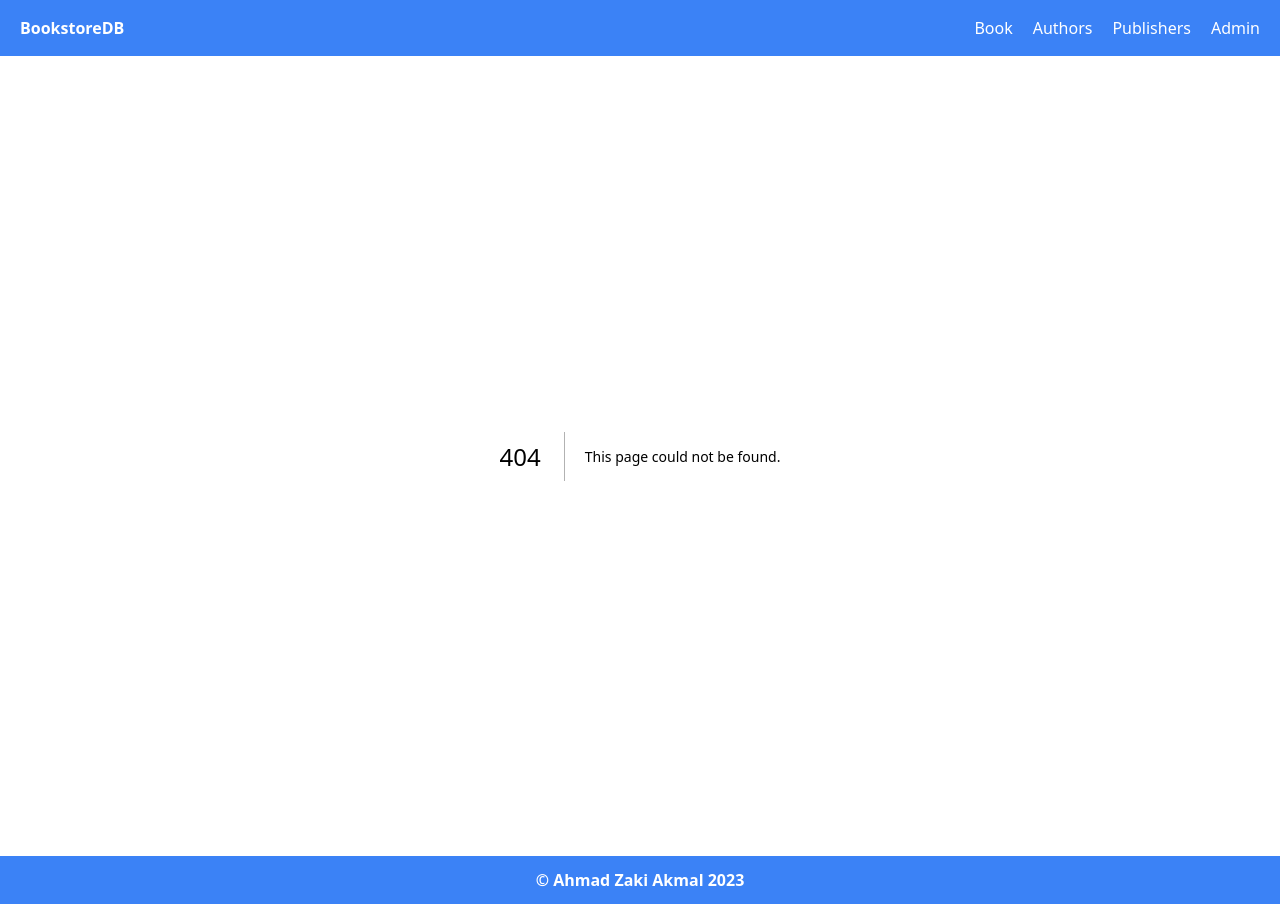
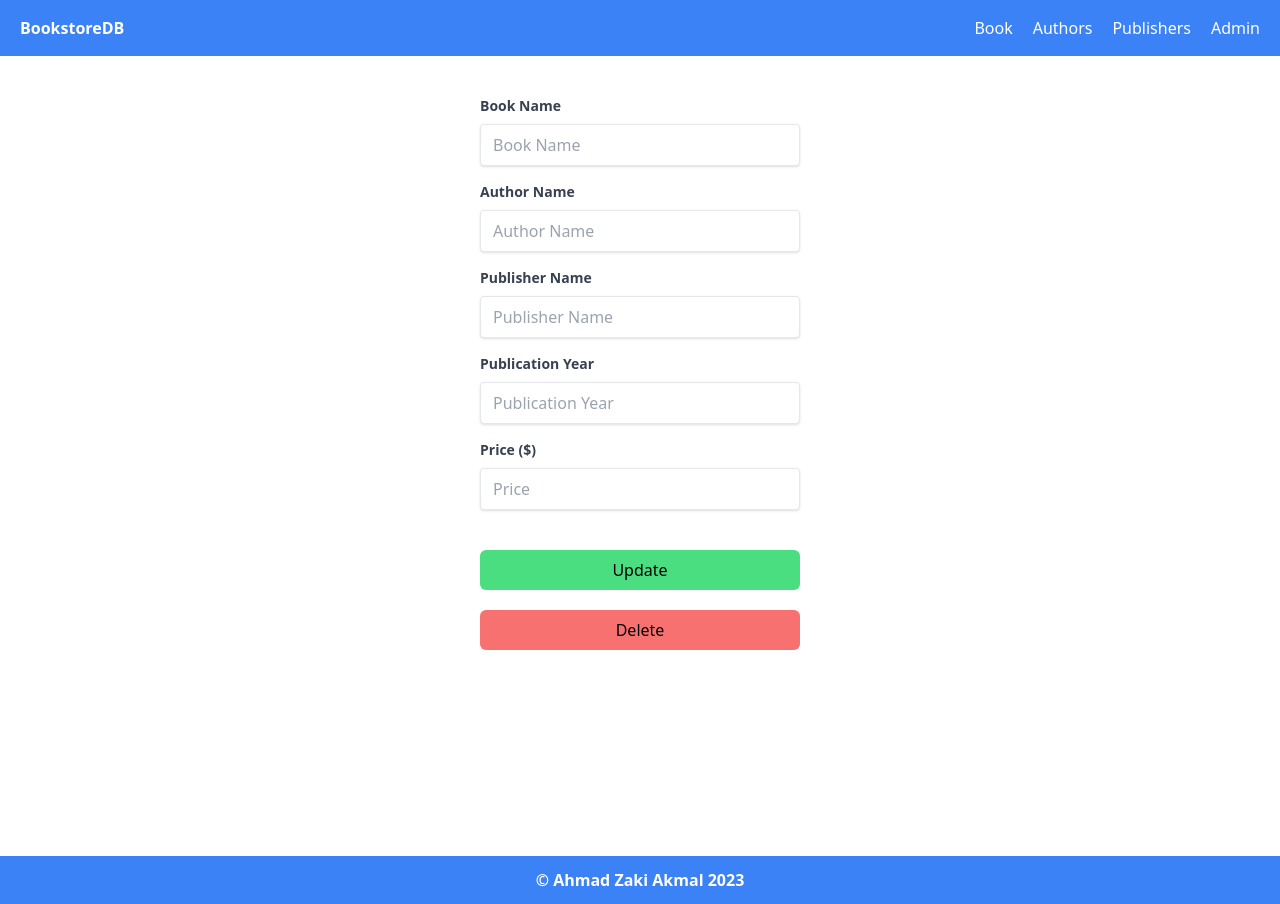
Before and after one commit to ahmadzaki2975/TBD-Frontend, a Next.js app: page /admin/books/1 in a window 1280 px wide. Before the commit this address had no page. Built offline with nearby package versions, Linux system fonts and the light colour scheme; no server answers.

Commit message:
feat: admin/books page ready to integrate

```diff
--- /dev/null
+++ b/src/pages/admin/books/[id].jsx
@@ -0,0 +1,108 @@
+import axios from "axios";
+import { useRouter } from "next/router";
+import { useEffect, useState } from "react";
+
+export default function BookDetailsAdminPage() {
+  const router = useRouter();
+  const { id } = router.query;
+  const [book, setBook] = useState({});
+  const apiUrl = process.env.NEXT_PUBLIC_API_URL;
+
+  useEffect(() => {
+    axios
+      .get(`${apiUrl}/books/${id}`)
+      .then((res) => {
+        setBook(res.data);
+      })
+      .catch((err) => {
+        console.log(err);
+        // alert("Error. Make sure the API is running.");
+      });
+  }, [id]);
+
+  return (
+    <main className="flex flex-col items-center min-h-screen py-10">
+      <div className="w-1/4">
+        <form>
+          <div className="">
+            <label className="block text-gray-700 text-sm font-bold mb-2">
+              Book Name
+            </label>
+            <input
+              type="text"
+              className="shadow appearance-none border rounded w-full py-2 px-3 text-gray-700"
+              placeholder="Book Name"
+              value={book.bookname}
+              onChange={(e) => setBook({ ...book, bookname: e.target.value })}
+            />
+          </div>
+          <div className="mt-4">
+            <label className="block text-gray-700 text-sm font-bold mb-2">
+              Author Name
+            </label>
+            <input
+              type="text"
+              className="shadow appearance-none border rounded w-full py-2 px-3 text-gray-700"
+              placeholder="Author Name"
+              value={book.authorname}
+              onChange={(e) => setBook({ ...book, authorname: e.target.value })}
+            />
+          </div>
+          <div className="mt-4">
+            <label className="block text-gray-700 text-sm font-bold mb-2">
+              Publisher Name
+            </label>
+            <input
+              type="text"
+              className="shadow appearance-none border rounded w-full py-2 px-3 text-gray-700"
+              placeholder="Publisher Name"
+              value={book.publishername}
+              onChange={(e) =>
+                setBook({ ...book, publishername: e.target.value })
+              }
+            />
+          </div>
+          <div className="mt-4">
+            <label className="block text-gray-700 text-sm font-bold mb-2">
+              Publication Year
+            </label>
+            <input
+              type="number"
+              className="shadow appearance-none border rounded w-full py-2 px-3 text-gray-700"
+              placeholder="Publication Year"
+              value={book.publicationyear}
+              onChange={(e) =>
+                setBook({ ...book, publicationyear: e.target.value })
+              }
+            />
+          </div>
+          <div className="mt-4">
+            <label className="block text-gray-700 text-sm font-bold mb-2">
+              Price ($)
+            </label>
+            <input
+              type="number"
+              className="shadow appearance-none border rounded w-full py-2 px-3 text-gray-700"
+              placeholder="Price"
+              value={book.price}
+              onChange={(e) => setBook({ ...book, price: e.target.value })}
+            />
+          </div>
+        </form>
+
+        <button
+          className="w-full bg-green-400 py-2 mt-10 cursor-pointer hover:bg-green-500 rounded-md"
+          onClick={() => alert("dari mana duitnya")}
+        >
+          Update
+        </button>
+        <button
+          className="w-full bg-red-400 py-2 mt-5 cursor-pointer hover:bg-red-500 rounded-md"
+          onClick={() => alert("dari mana duitnya")}
+        >
+          Delete
+        </button>
+      </div>
+    </main>
+  );
+}
--- a/src/pages/book/[id].jsx
+++ b/src/pages/book/[id].jsx
@@ -21,12 +21,6 @@ export default function BookPage() {
   }, [router.query.id]);
   return (
     <main className="flex flex-col items-center min-h-screen py-10">
-      {/* <div
-        onClick={() => router.replace("/")}
-        className="cursor-pointer hover:underline absolute top-[20px] left-0 m-2"
-      >
-        &larr; Back
-      </div> */}
       <div className="w-[150px] aspect-[3/4] bg-gradient-to-br from-violet-500 to-blue-500 text-white grid place-items-center">Ini gambar</div>
       <div className="w-1/4">
         <h1 className="font-bold text-center text-[20px] mb-3">
```
